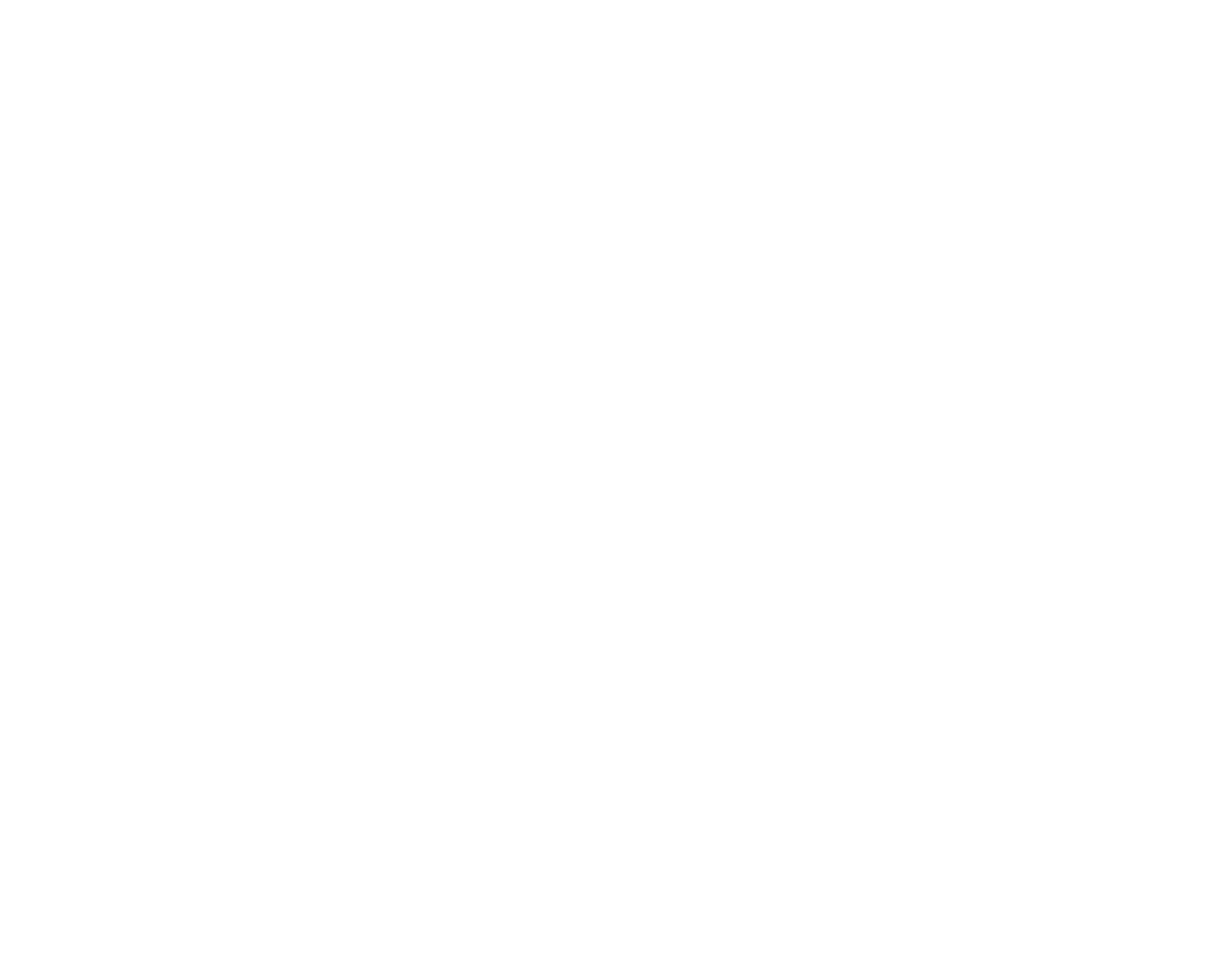
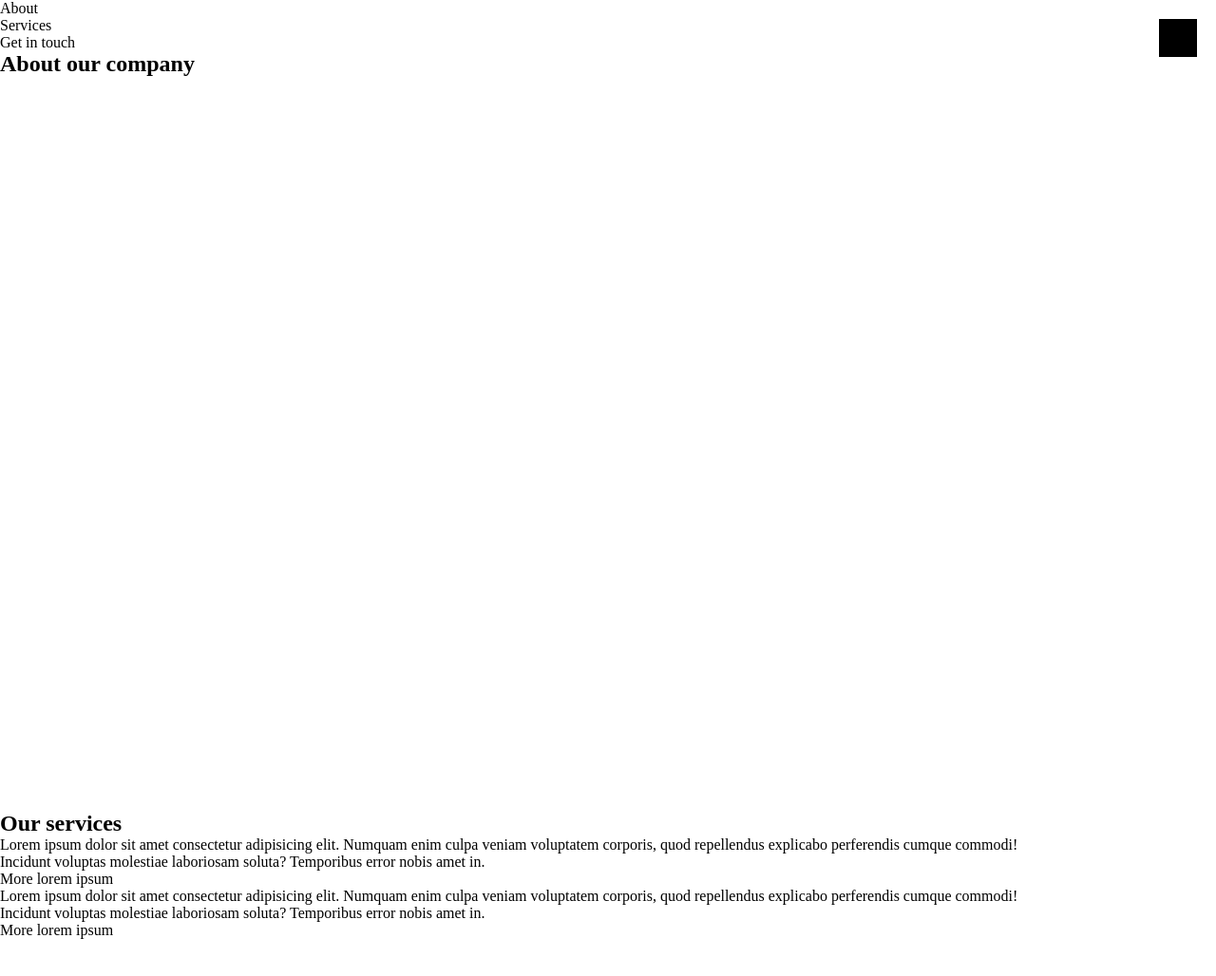
Before and after one commit to DooZeeR/w2-practices, a plain HTML site: page index.html in a window 1280 px wide. Shown: the top 1028 px of the page at 95% size. Before the commit the page ends 800 px from the top, so only its background shows below. Drawn offline with Linux system fonts and the light colour scheme.

Commit message:
Menu BTN working

```diff
--- a/index.html
+++ b/index.html
@@ -5,11 +5,57 @@
     <meta http-equiv="X-UA-Compatible" content="IE=edge">
     <meta name="viewport" content="width=device-width, initial-scale=1.0">
     <title>W2 Practice</title>
+    <link rel="preconnect" href="https://fonts.googleapis.com">
+    <link rel="preconnect" href="https://fonts.gstatic.com" crossorigin>
+    <link href="https://fonts.googleapis.com/css2?family=Montserrat:ital,wght@0,200;0,400;0,600;0,700;0,900;1,200;1,400;1,600;1,700;1,900&family=Poppins:ital,wght@0,300;0,400;0,500;0,600;1,300;1,400;1,500;1,600&display=swap" rel="stylesheet">
     <link rel="stylesheet" href="./style.css">
     <script src="./script.js"></script>
 </head>
 <body>
-    <div id="root">
-    </div>
+    <button id="menu-btn">izé</button>
+    <nav>
+        <ul>
+            <li><a href="#About">About</a></li>
+            <li><a href="#Services">Services</a></li>
+            <li><a href="#Contact">Get in touch</a></li>
+        </ul>
+    </nav>
+
+    <header></header>
+    <main>
+        <section id="About">
+            <h2>About our company</h2>
+            <p></p>
+        </section>
+        <section id="Services">
+            <h2>Our services</h2>
+            <ul>
+                <li>
+                    <p>Lorem ipsum dolor sit amet consectetur adipisicing elit. Numquam enim culpa veniam voluptatem corporis, quod repellendus explicabo perferendis cumque commodi!</p>
+                    <p> Incidunt voluptas molestiae laboriosam soluta? Temporibus error nobis amet in.</p>
+                    <a href="">More lorem ipsum</a>
+                </li>
+                <li>
+                    <p>Lorem ipsum dolor sit amet consectetur adipisicing elit. Numquam enim culpa veniam voluptatem corporis, quod repellendus explicabo perferendis cumque commodi!</p>
+                    <p> Incidunt voluptas molestiae laboriosam soluta? Temporibus error nobis amet in.</p>
+                    <a href="">More lorem ipsum</a>
+                </li>
+            </ul>
+        </section>
+        <section id="Contact">
+            <h2>Get in touch</h2>
+            <form>
+                <label for="name">Name</label>
+                <input type="text" placeholder="Write your name here" name="name">
+
+                <label for="email">Email</label>
+                <input type="text" placeholder="Write your email here" name="email">
+
+                <button type="submit">Send</button>
+            </form>
+        </section>
+    </main>
+
+    <footer></footer>
 </body>
 </html>
--- a/script.js
+++ b/script.js
@@ -1,5 +1,11 @@
+function menu(event) {
+    event.target.classList.toggle("clicked");
+}
+
 function loadEvent() {
     const rootElement = document.getElementById('root');
+
+    document.getElementById("menu-btn").addEventListener("click", menu);
 }
 
 window.addEventListener("load", loadEvent);
--- a/style.css
+++ b/style.css
@@ -11,9 +11,7 @@
     font-family:inherit;
   }
 
-ol,
-ul,
-li {
+ol, ul, li {
   display:block;
   list-style:none;
 }
@@ -27,8 +25,7 @@ a img {
   border: none;
 }
 
-button,
-a{
+button, a{
   cursor: pointer;
   color: inherit;
 }
@@ -37,11 +34,22 @@ textarea{
   resize: none;
 }
 
-button,
-input,
-textarea,
-select{
+button, input, textarea, select{
   appearance: none !important;
   -webkit-appearance: none !important;
   border-radius: 0;
 }
+
+section {
+  min-height: 100vh;
+}
+
+#menu-btn {
+  position: fixed;
+  top: 0;
+  right: 0;
+  width: 40px;
+  height: 40px;
+  background-color: black;
+  margin: 20px;
+}
```
